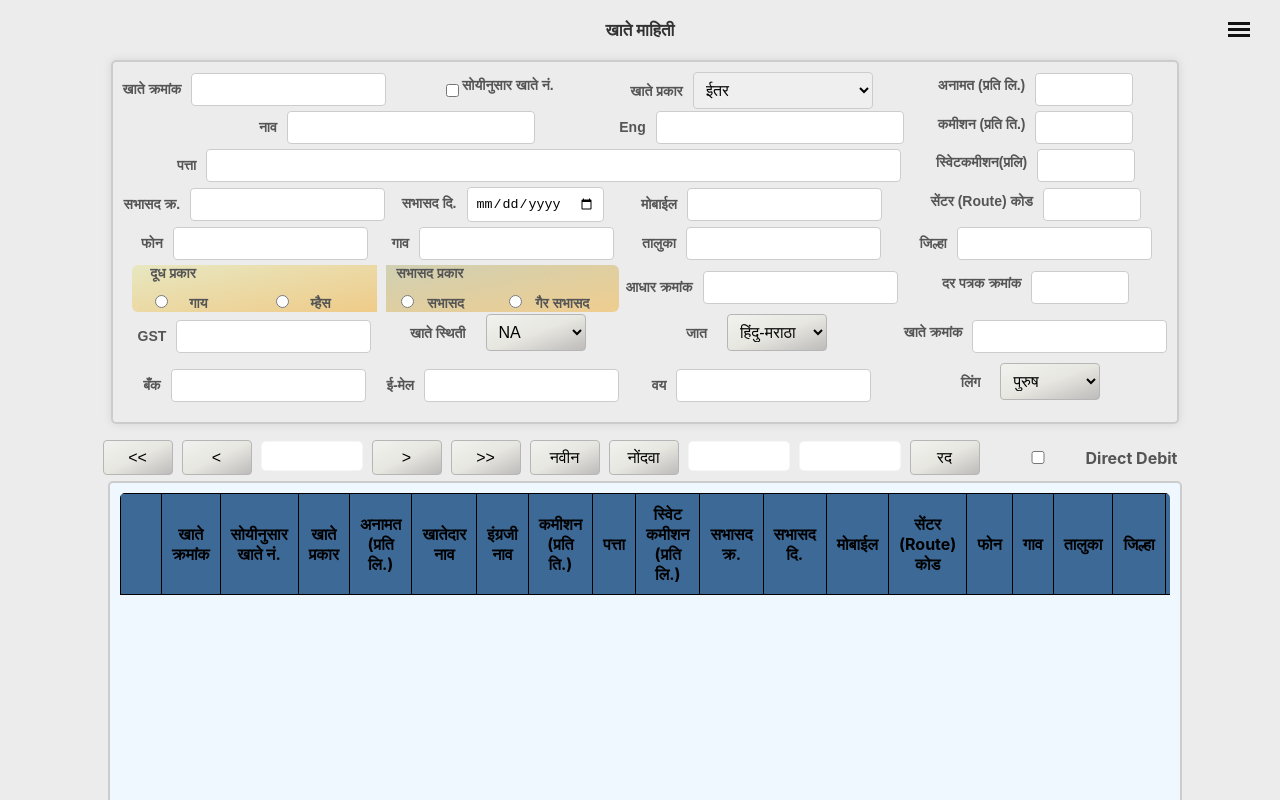
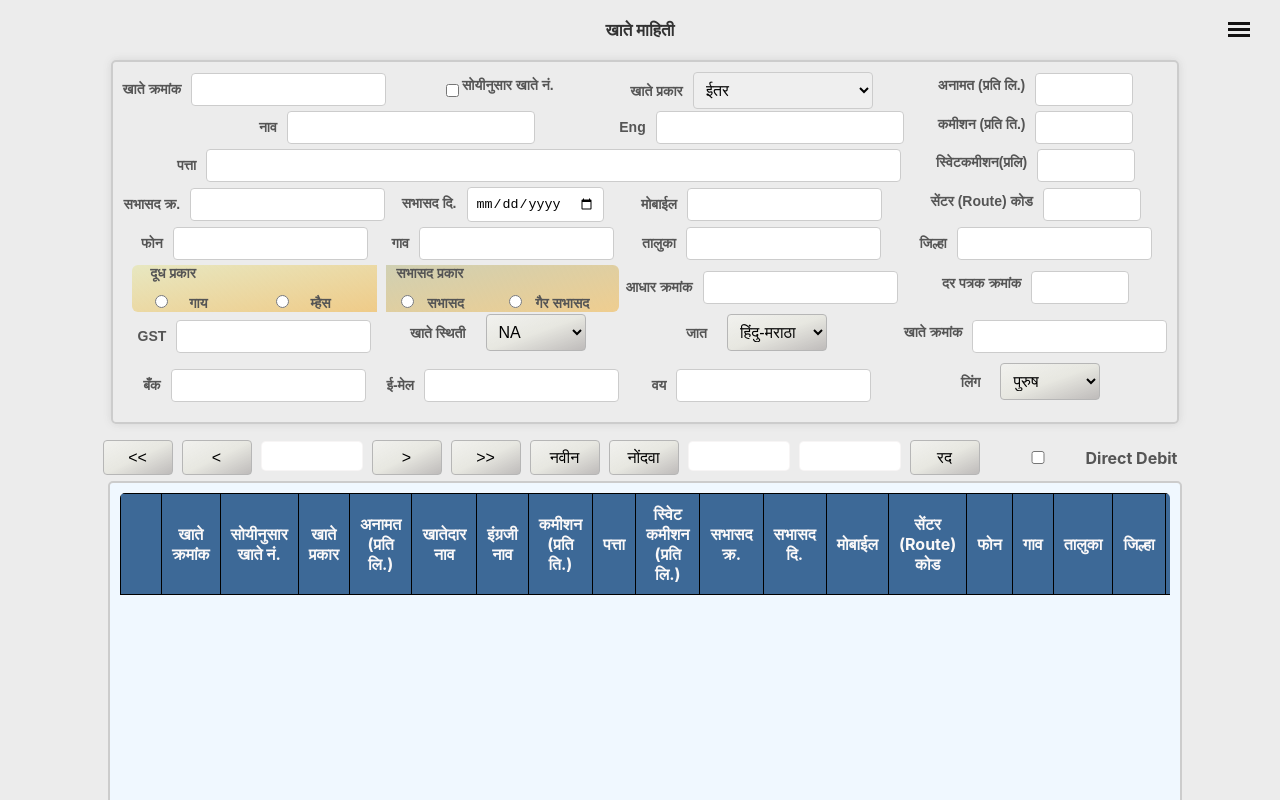
Before and after one commit to sanketpujari33/account-info-page, a React (Create React App) app: page / in a window 1280 px wide. Built offline with nearby package versions, Linux system fonts and the light colour scheme.

Commit message:
add functionality

```diff
--- a/src/components/dataTable/DataTable.css
+++ b/src/components/dataTable/DataTable.css
@@ -35,7 +35,7 @@ th {
     background-color: rgb(61, 105, 151);
     cursor: pointer;
     padding: 10px;
-    color: black;
+    color: rgb(250, 248, 248);
 }
 
 .tableCell {
```
